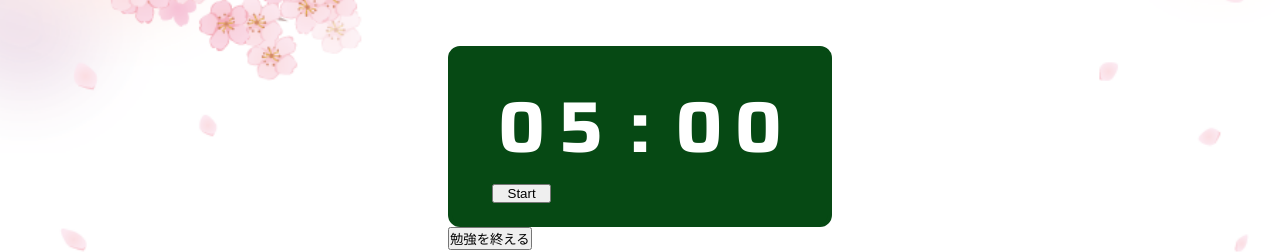
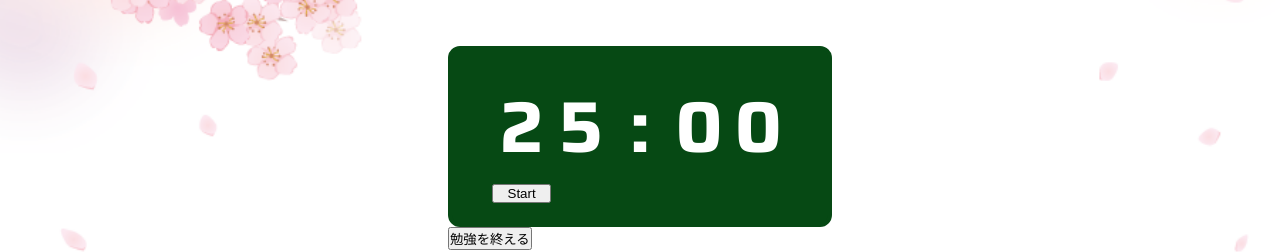
Before and after one commit to YukaChoco/blossom-pomodoro-timer, a Next.js app: page / in a window 1280 px wide. Shown: the part 454-706 px from the top of the page. Built offline with nearby package versions, Linux system fonts and the light colour scheme; a web font is replaced by a local one.

Commit message:
タイマーの表示修正

```diff
--- a/app/components/Timer.tsx
+++ b/app/components/Timer.tsx
@@ -29,7 +29,7 @@ export default function Timer({
   return (
     <div style={colorStyles} className={styles.timer}>
       <span>
-        {Math.floor(currentTime / 600) < 10
+        {Math.floor(currentTime / 60) < 10
           ? "0"
           : Math.floor(currentTime / 600)}
       </span>
```
